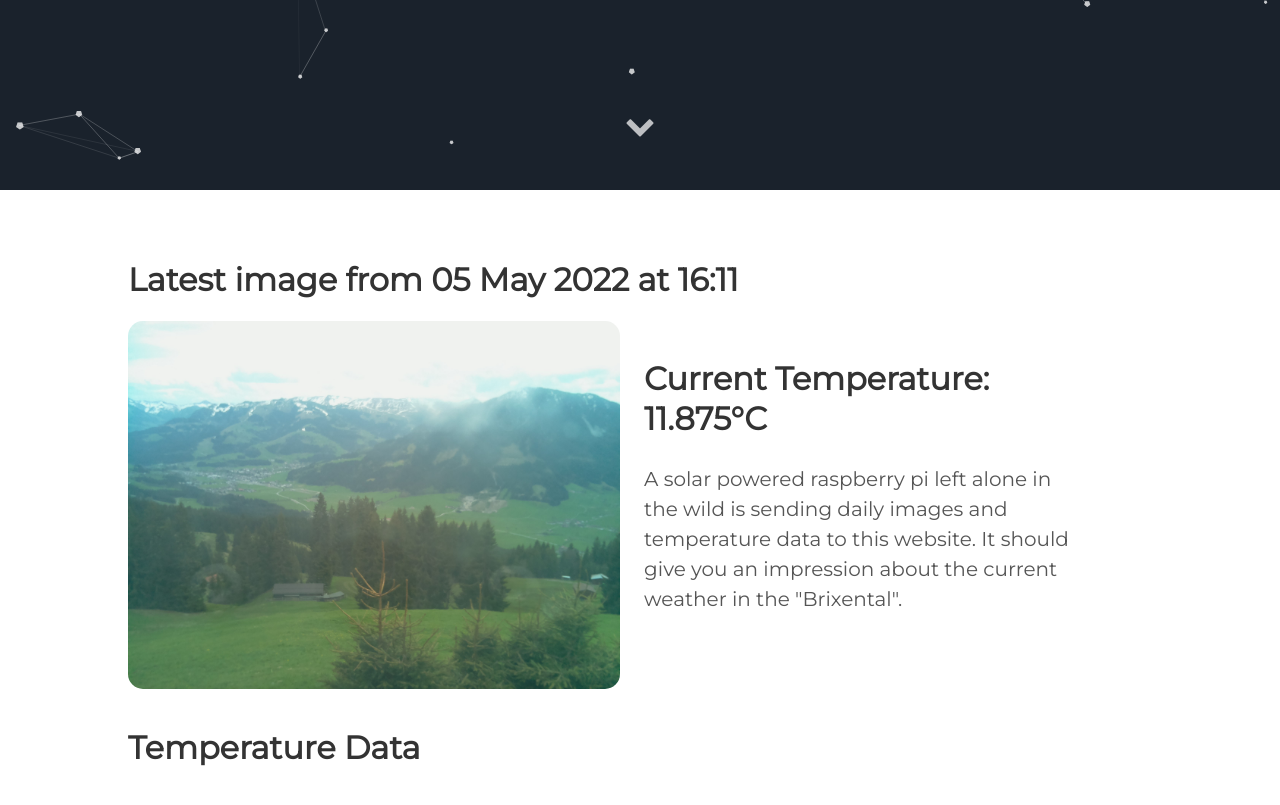
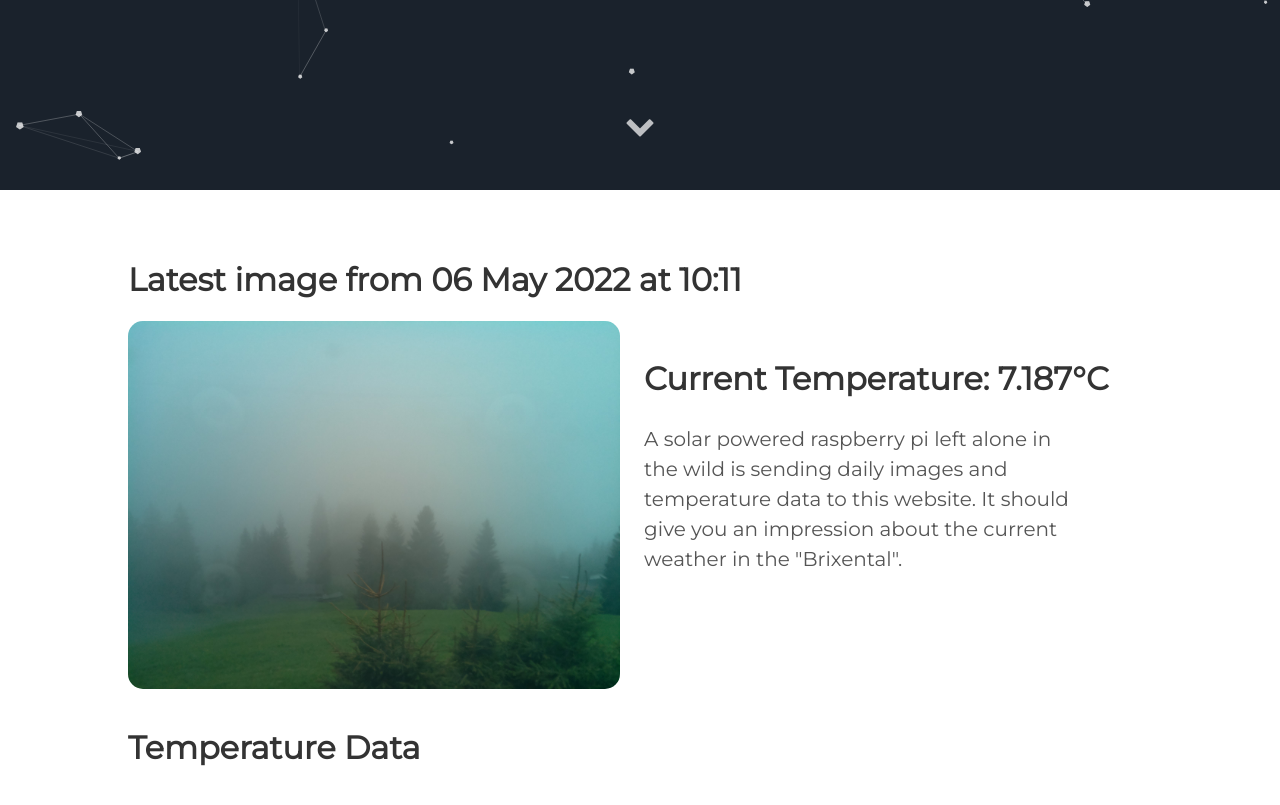
Before and after one commit to vektorious/vektorious.github.io, a Jekyll site: the page built from resources/huette.md, in a window 1280 px wide and 900 px high, scrolled down 710 px. Shown: the top 805 px of the window. Built offline with Jekyll 4.4.1, drawn with Linux system fonts in a browser that asks for light colours.

Commit message:
I'm a bot beep boop

```diff
--- a/resources/huette.md
+++ b/resources/huette.md
@@ -6,13 +6,13 @@ image: '/assets/img/'
 description: 'Live image from the Austrian alps'
 twitter_text: ' '
 ---
-## Latest image from 05 May 2022 at 16:11
+## Latest image from 06 May 2022 at 10:11
 <div class="huette">
   <div class="huette-image">
     <img src="{{ "/assets/img/huette.jpg" | prepend: site.baseurl }}">
   </div>
   <div class="huette-text">
-        <h2>Current Temperature: 11.875°C</h2>
+        <h2>Current Temperature: 7.187°C</h2>
         <p>A solar powered raspberry pi left alone in the wild is sending daily images and temperature data to this website. It should give you an impression about the current weather in the "Brixental".</p>
 
   </div>
```
Also changed, not shown: rpi-script/2022-05-06_100937.txt (renamed from rpi-script/2022-05-05_160939.txt, +5 -6 lines), rpi-script/huette.md (+2 -2 lines), assets/img/huette.jpg, assets/img/temp_plot.png, rpi-script/temp_plot.png, 1 other file.
